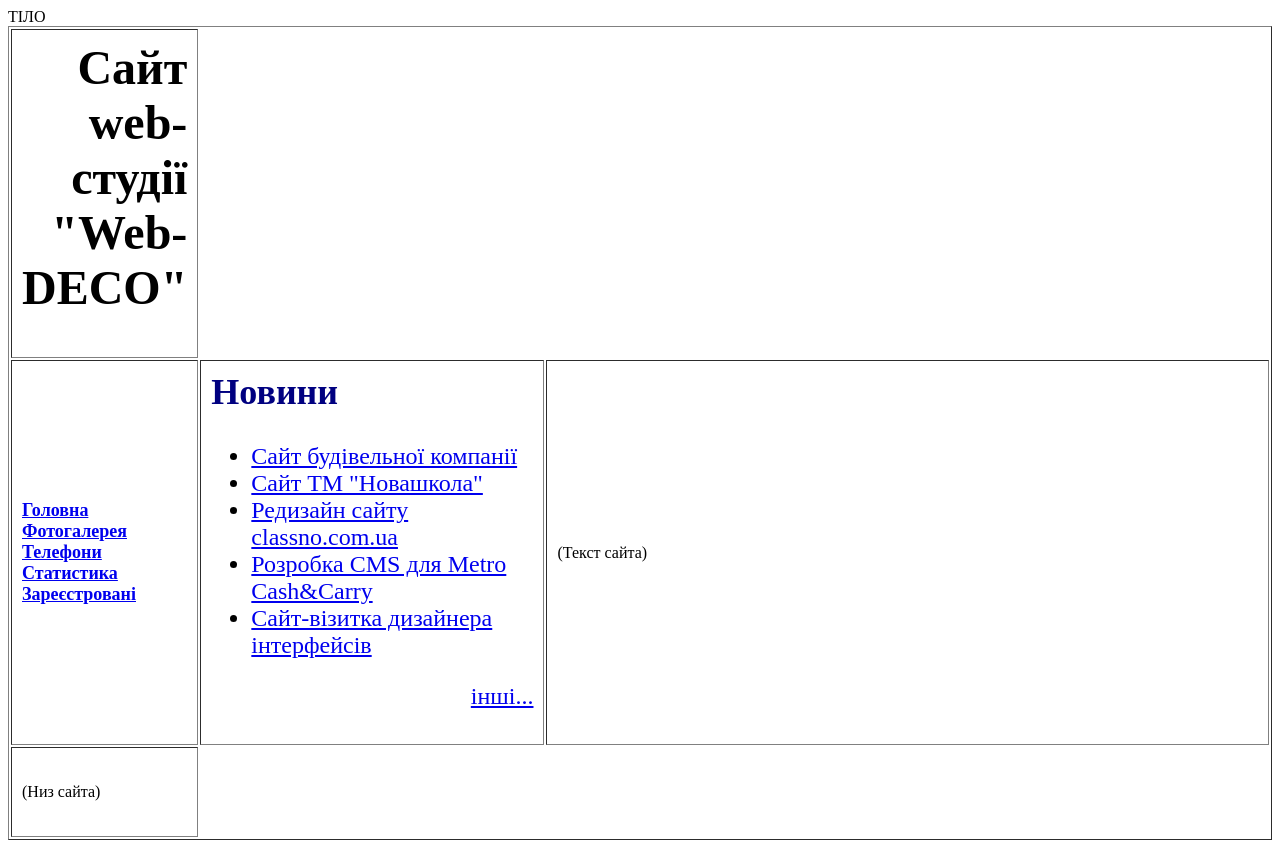
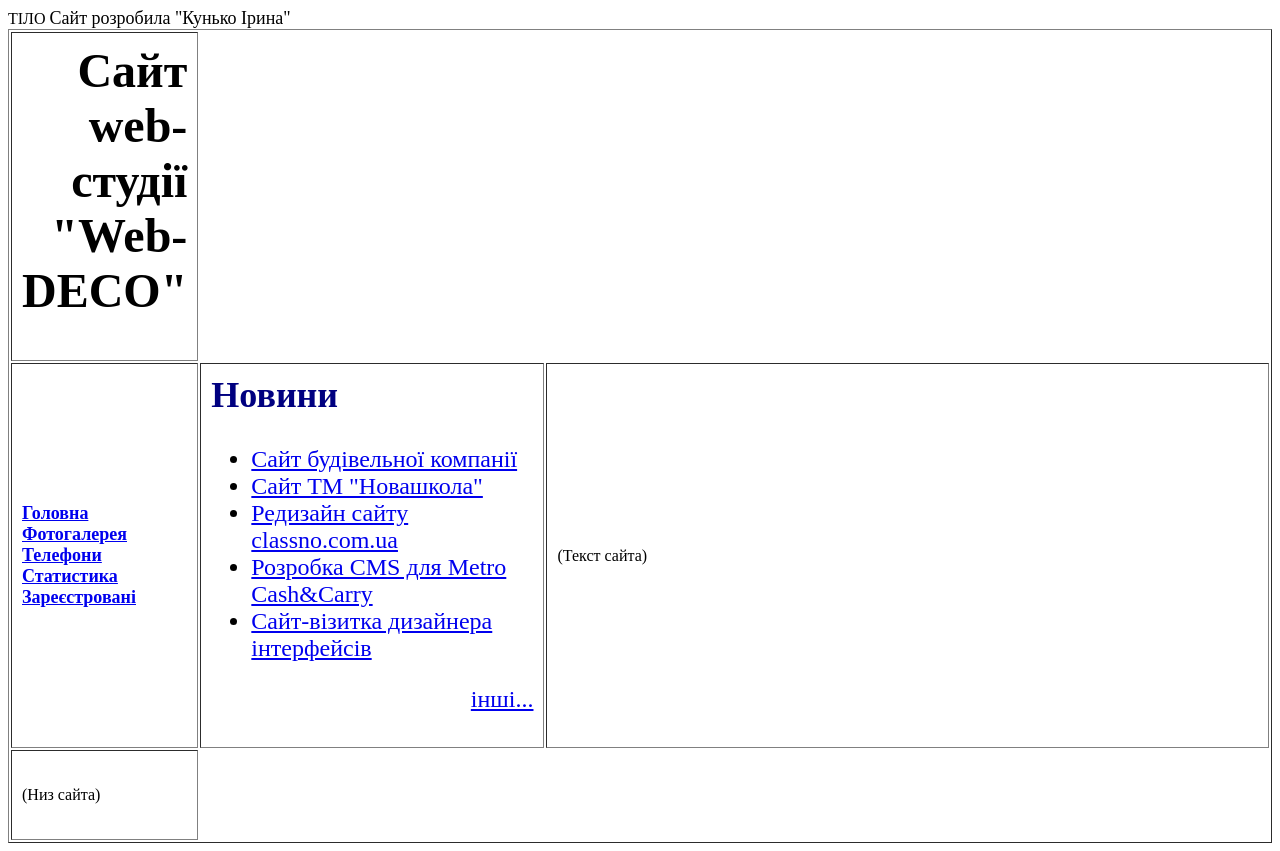
Before and after one commit to irina4646/irina4646.github.io, a plain HTML site: page index.html in a window 1280 px wide. Drawn offline with Linux system fonts and the light colour scheme.

Commit message:
08 - Футер сайта

```diff
--- a/index.html
+++ b/index.html
@@ -37,6 +37,7 @@
         </tr>
         <tr>
             <td colspan="2" valign="middle" height="90"> (Низ сайта) </td>
+            <font size="4">Сайт розробила "Кунько Ірина" </font>
         </tr>
     </table>
  </body>
```
